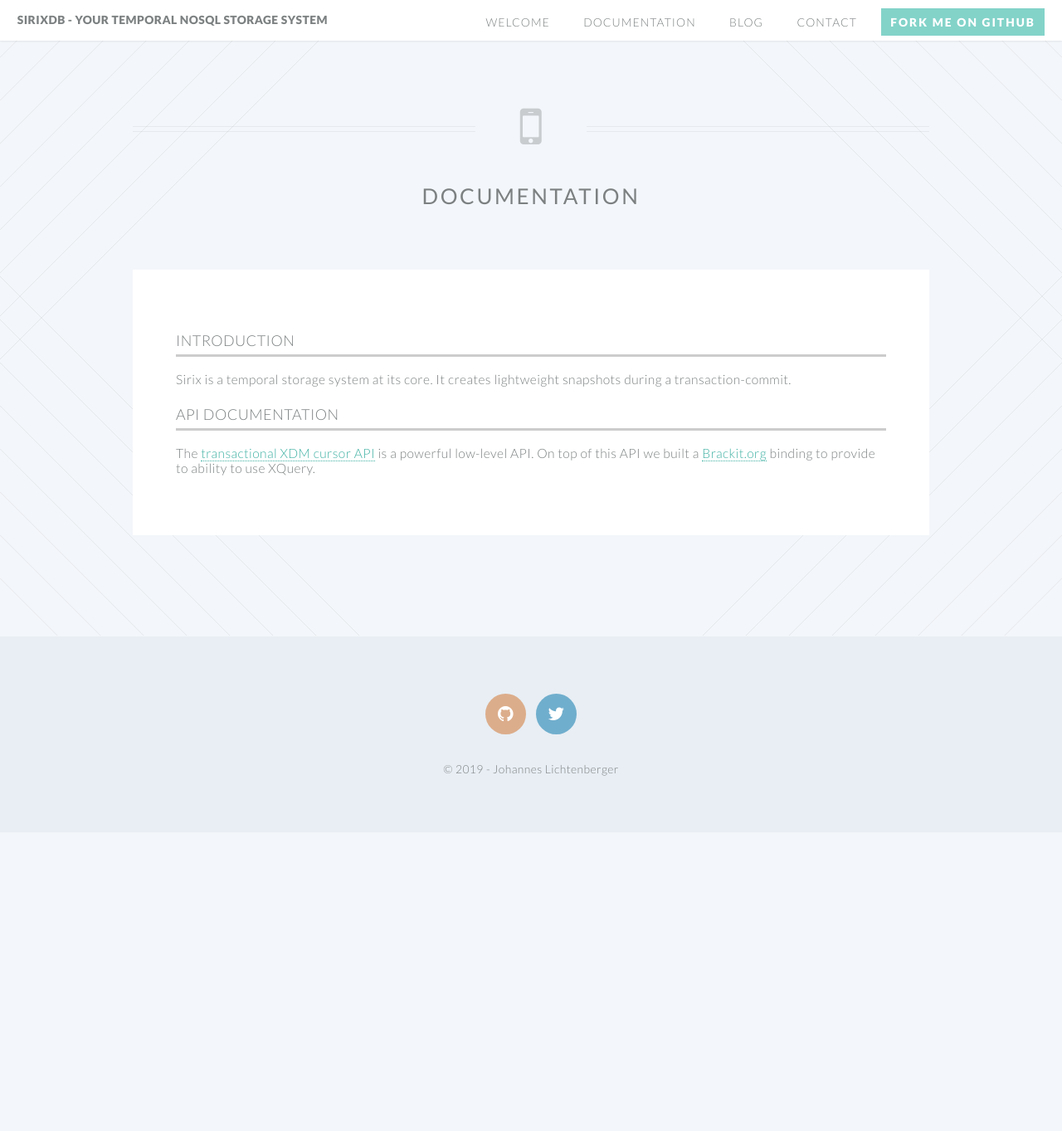
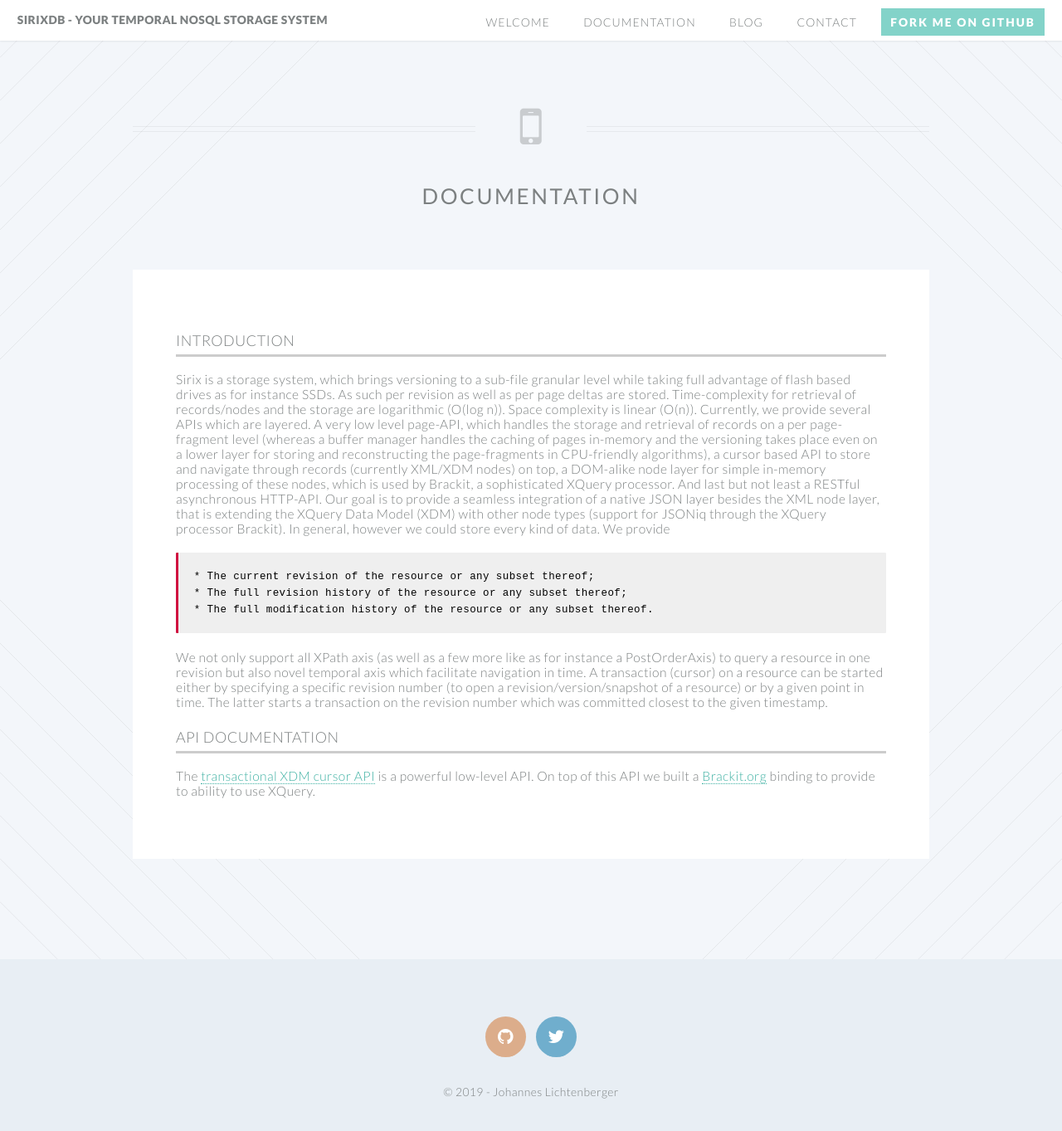
Before and after one commit to sirixdb/sirixdb.github.io, a Jekyll site: the page built from documentation.md, in a window 1280 px wide and 1392 px high. Shown: the top 1363 px of the window at 83% size. Built offline with Jekyll 4.4.1, drawn with Linux system fonts in a browser that asks for light colours; our own code applies the rules of GitHub Pages for plain Markdown files.

Commit message:
Update documentation.md

```diff
--- a/documentation.md
+++ b/documentation.md
@@ -4,7 +4,13 @@ doctitle: Documentation
 ---
 
 ### Introduction
-Sirix is a temporal storage system at its core. It creates lightweight snapshots during a transaction-commit.
+Sirix is a storage system, which brings versioning to a sub-file granular level while taking full advantage of flash based drives as for instance SSDs. As such per revision as well as per page deltas are stored. Time-complexity for retrieval of records/nodes and the storage are logarithmic (O(log n)). Space complexity is linear (O(n)). Currently, we provide several APIs which are layered. A very low level page-API, which handles the storage and retrieval of records on a per page-fragment level (whereas a buffer manager handles the caching of pages in-memory and the versioning takes place even on a lower layer for storing and reconstructing the page-fragments in CPU-friendly algorithms), a cursor based API to store and navigate through records (currently XML/XDM nodes) on top, a DOM-alike node layer for simple in-memory processing of these nodes, which is used by Brackit, a sophisticated XQuery processor. And last but not least a RESTful asynchronous HTTP-API. Our goal is to provide a seamless integration of a native JSON layer besides the XML node layer, that is extending the XQuery Data Model (XDM) with other node types (support for JSONiq through the XQuery processor Brackit). In general, however we could store every kind of data. We provide
+
+    * The current revision of the resource or any subset thereof;
+    * The full revision history of the resource or any subset thereof;
+    * The full modification history of the resource or any subset thereof.
+
+We not only support all XPath axis (as well as a few more like as for instance a PostOrderAxis) to query a resource in one revision but also novel temporal axis which facilitate navigation in time. A transaction (cursor) on a resource can be started either by specifying a specific revision number (to open a revision/version/snapshot of a resource) or by a given point in time. The latter starts a transaction on the revision number which was committed closest to the given timestamp.
 
 ### API documentation
 
```
